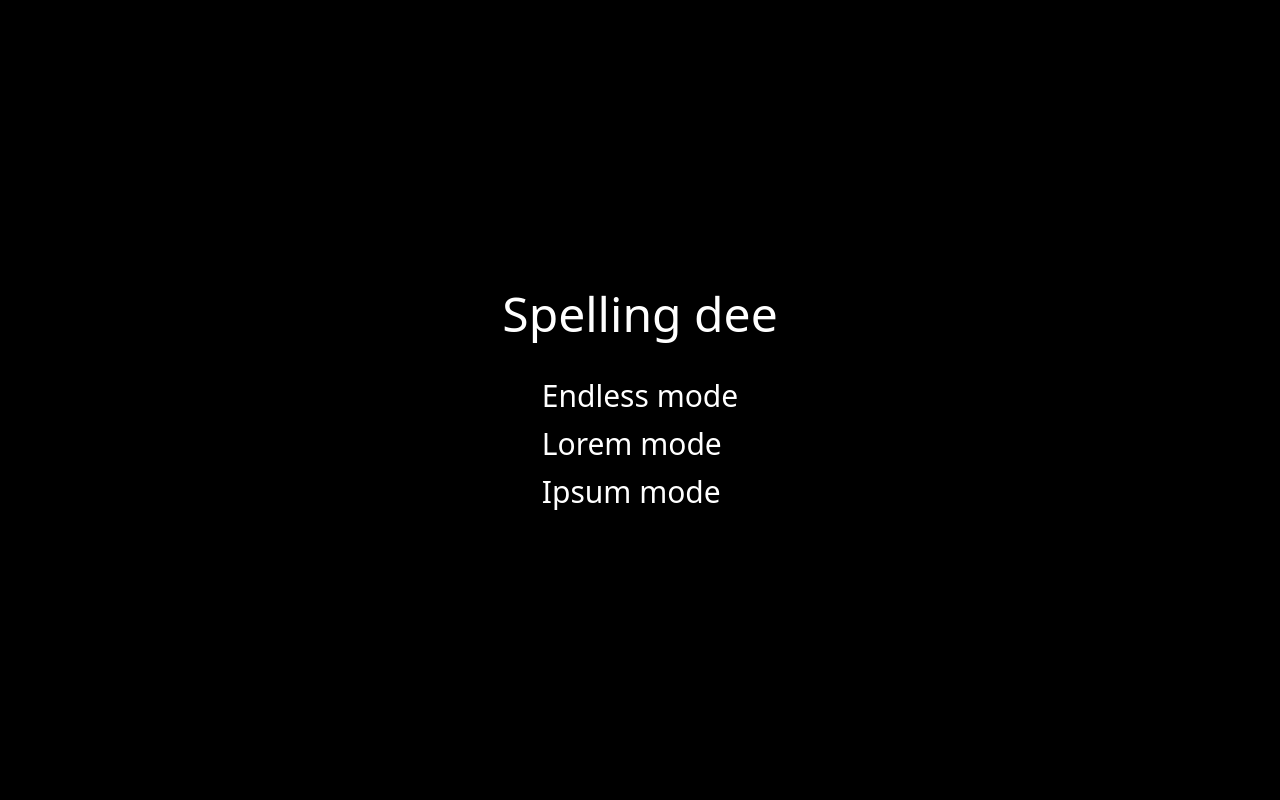
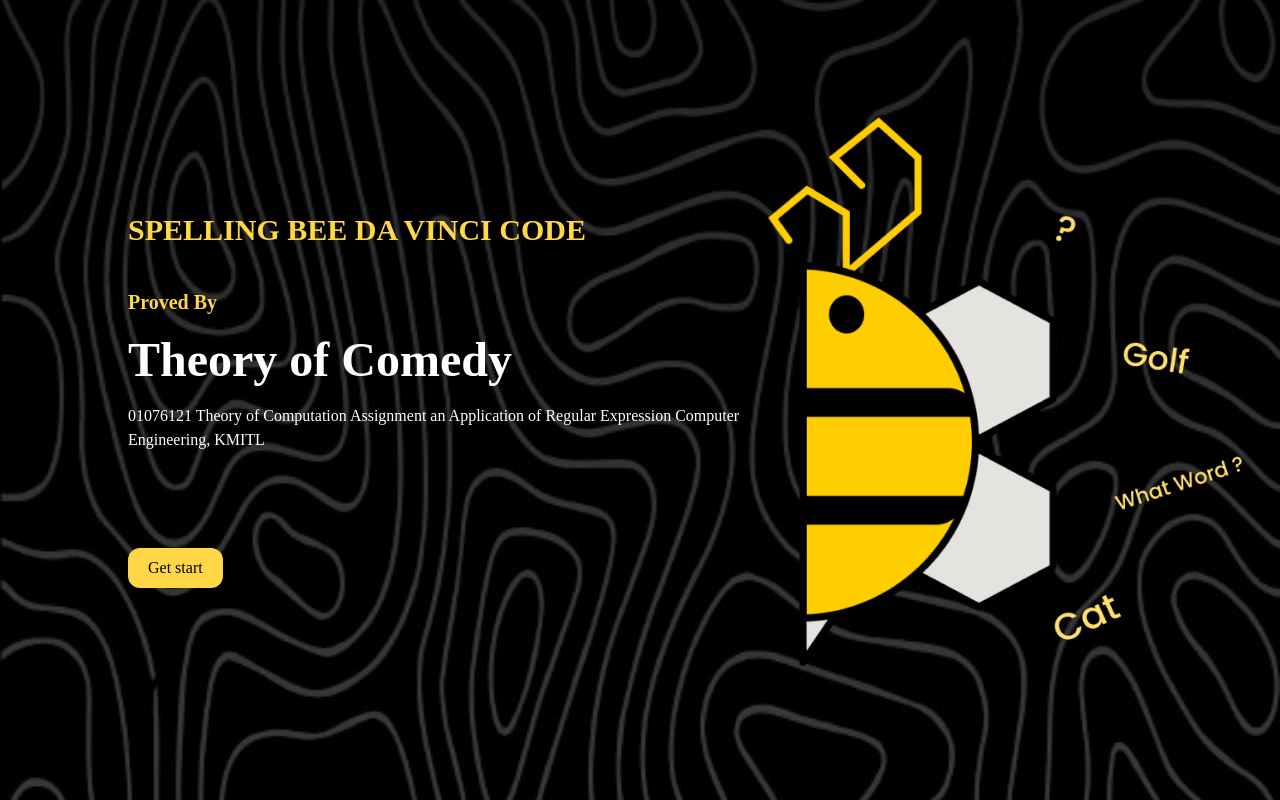
Before and after one commit to theory-of-comedy/spelling-dee-frontend, a React (Create React App) app: page / in a window 1280 px wide. Built offline with nearby package versions, Linux system fonts and the light colour scheme.

Commit message:
feat: home page done

```diff
--- a/src/pages/Root.jsx
+++ b/src/pages/Root.jsx
@@ -1,32 +1,28 @@
 import React from 'react';
-import { Link } from 'react-router-dom';
+import bee from '../assets/bee.png';
 
 function Root() {
-  const menuLink = [
-    {
-      title: 'Endless mode',
-      path: '/gameplay',
-    },
-    {
-      title: 'Lorem mode',
-      path: '/',
-    },
-    {
-      title: 'Ipsum mode',
-      path: '/',
-    },
-  ];
-
   return (
-    <div className="flex justify-center  w-screen h-screen items-center bg-black text-white">
-      <div className="flex justify-center flex-col items-center gap-y-10">
-        <h1 className="text-5xl">Spelling dee</h1>
-        <div className="flex flex-col gap-y-3">
-          {menuLink.map((item) => (
-            <Link to={item.path} key={item.title} className="text-3xl">
-              {item.title}
-            </Link>
-          ))}
+    <div className="flex justify-center min-h-fit w-screen h-screen items-center bg-main-bg text-white bg-no-repeat bg-center bg-cover">
+      <div className="flex items-center w-full flex-wrap-reverse">
+        <div className="lg:pl-32 md:pl-16 pl-8 sm:w-[60%] font-Poppins">
+          <h1 className="text-[#FFD747] font-bold mb-10 lg:text-3xl md:text-2xl text-xl">
+            SPELLING BEE DA VINCI CODE
+          </h1>
+          <h3 className="text-[#FFD747] font-bold mb-5 text-xl">Proved By</h3>
+          <h1 className="text-white font-bold mb-5 lg:text-5xl text-4xl">
+            Theory of Comedy
+          </h1>
+          <p className="text-white font-normal mb-24">
+            01076121 Theory of Computation Assignment an Application of Regular
+            Expression Computer Engineering, KMITL
+          </p>
+          <button className="py-2 px-5 bg-[#FFD747] rounded-xl text-black">
+            Get start
+          </button>
+        </div>
+        <div className="sm:w-[40%]">
+          <img src={bee} alt="" className="w-full h-ful" />
         </div>
       </div>
     </div>
```
